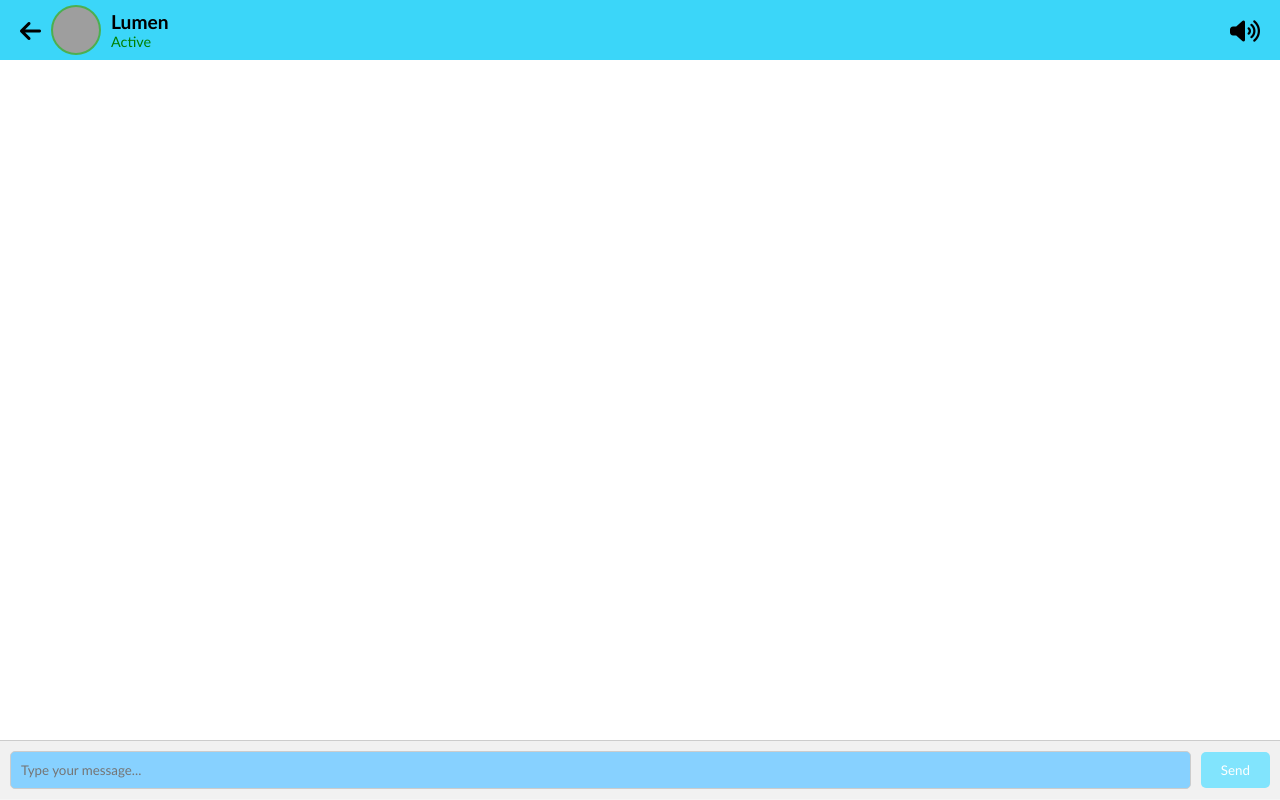
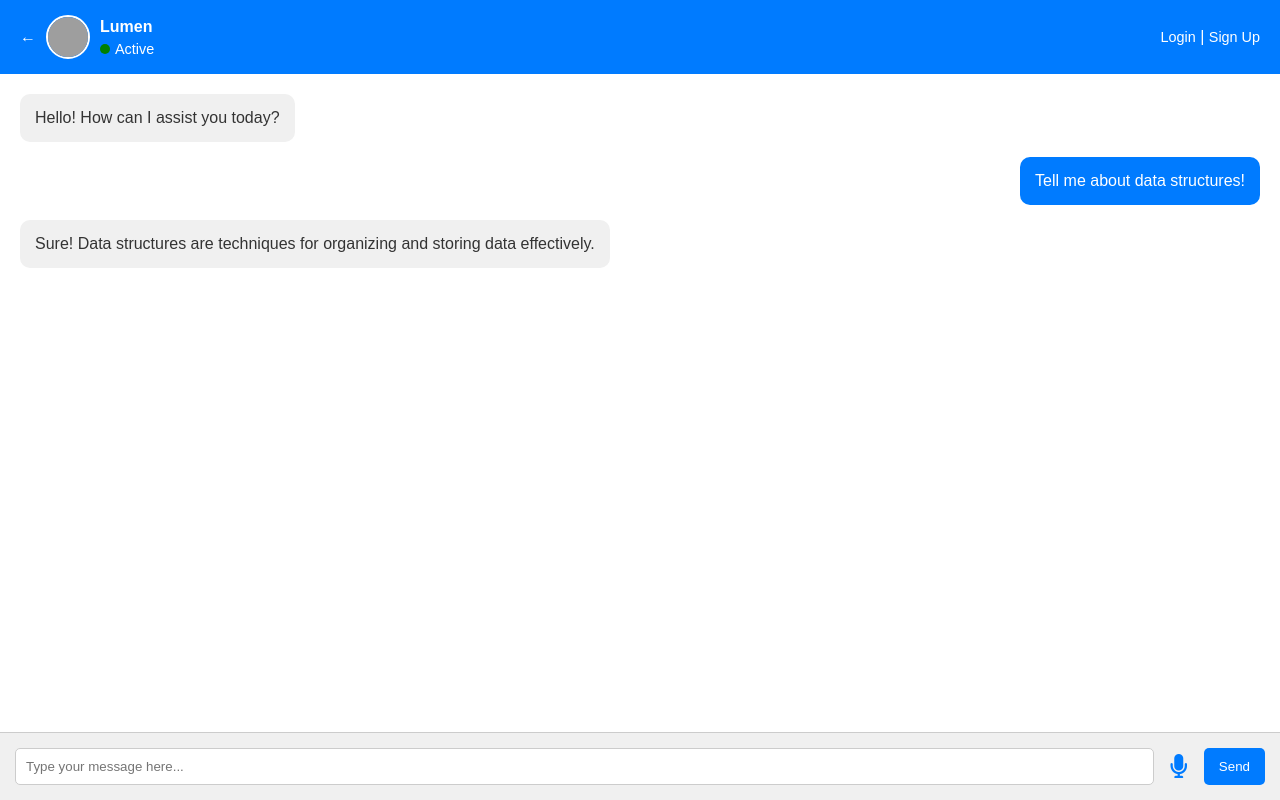
Before and after one commit to ishita061/Data-Structure-based-Conversational-AI-Chatbot, a PHP site: page / in a window 1280 px wide. Run offline with PHP 8.4, Linux system fonts and the light colour scheme; grey boxes are pictures that could not be loaded.

Commit message:
Add files via upload

```diff
--- a/index.html
+++ b/index.html
@@ -3,45 +3,56 @@
 <head>
     <meta charset="UTF-8">
     <meta name="viewport" content="width=device-width, initial-scale=1.0">
-        <title>AI Chatbot Interface</title>
-        <!-- Font Awesome for icons -->
-        <link rel="stylesheet" href="https://cdnjs.cloudflare.com/ajax/libs/font-awesome/6.7.2/css/all.min.css" integrity="sha512-Evv84Mr4kqVGRNSgIGL/F/aIDqQb7xQ2vcrdIwxfjThSH8CSR7PBEakCr51Ck+w+/U6swU2Im1vVX0SVk9ABhg==" crossorigin="anonymous" referrerpolicy="no-referrer" />
-        <!-- Link to custom CSS -->
+    <title>Chatbot Interface</title>
+    <!-- Font Awesome CDN -->
+    <link href="https://cdnjs.cloudflare.com/ajax/libs/font-awesome/6.0.0-beta3/css/all.min.css" rel="stylesheet">
     <link rel="stylesheet" href="style.css">
 </head>
 <body>
-        <!-- Navbar -->
-        <div class="navbar">
-            <div class="nav-ai">
-                <!-- Left Arrow Button -->
-                <button class="back-button">
-                    <i class="fa-solid fa-arrow-left"></i>
-                </button>
-                <!-- AI Image Placeholder -->
-                <div class="ai-image ai-photo"></div>
-                <!-- Lumen Info -->
-                <div class="ai-info">
-                    <span class="ai-name">Lumen</span>
-                    <span class="ai-status">Active</span>
-                </div>
-                <!-- Speaker Icon -->
-                <div class="speaker-icon">
-                    <i class="fa-solid fa-volume-up"></i>
+    <div class="chat-container">
+        <!-- Header Section -->
+        <header class="chat-header">
+            <div class="header-left">
+                <!-- Back button to navigate to welcome.html -->
+                <a href="welcome.html" class="back-button">&larr;</a>
+                <img src="trans_bg1.png" alt="AI Profile" class="profile-image">
+                <div class="profile">
+                    <span class="profile-name">Lumen</span>
+                    <div class="status">
+                        <span class="status-indicator active"></span>
+                        <span class="status-text">Active</span>
                     </div>
                 </div>
             </div>
+            <div class="header-right">
+                <div class="auth-links">
+                    <a href="login.html" class="login">Login</a> | <a href="#" class="signup">Sign Up</a>
+                </div>
+            </div>
+        </header>
 
-        <!-- Chat Container -->
-        <div class="chat-container">
-            <!-- Chat Messages will go here -->
+        <!-- Chat Messages Section -->
+        <div class="chat-messages">
+            <div class="message bot">Hello! How can I assist you today?</div>
+            <div class="message user">Tell me about data structures!</div>
+            <div class="message bot">Sure! Data structures are techniques for organizing and storing data effectively.</div>
         </div>
 
-        <!-- Prompt Area -->
-        <div class="prompt-area">
-            <input type="text" class="message-input" placeholder="Type your message...">
+        <!-- Input Section -->
+        <div class="chat-input">
+            <input type="text" placeholder="Type your message here..." />
+            <button class="microphone-button">
+                <i class="fas fa-microphone"></i>
+            </button>
             <button class="send-button">Send</button>
         </div>
-
+    </div>
     <script src="script.js"></script>
 </body>
 </html>
+
+<!-- <div class="chat-messages">
+    <div class="message bot">Hello! How can I assist you today?</div>
+    <div class="message user">Tell me about data structures!</div>
+    <div class="message bot">Sure! Data structures are techniques for organizing and storing data effectively.</div>
+</div> -->
--- a/style.css
+++ b/style.css
@@ -1,107 +1,156 @@
-/* General Reset */
-* {
+/* General Body Styling */
+body {
     margin: 0;
     padding: 0;
-    box-sizing: border-box;
-    font-family: 'Gill Sans', 'Gill Sans MT', Calibri, 'Trebuchet MS', sans-serif;
+    font-family: 'Arial', sans-serif;
+    background-color: #f7f7f7;
 }
-/* Body Styling */
-body {
+
+/* Full-Screen Chat Container */
+.chat-container {
     width: 100%;
     height: 100vh;
-    background-color: #f5f5f5;
+    display: flex;
+    flex-direction: column;
+    background: #ffffff;
 }
-/* Navbar */
-.navbar {
-    height: 60px;
-    background-color: #3bd6f9;
+
+/* Header Section */
+.chat-header {
+    display: flex;
+    justify-content: space-between;
+    align-items: center;
+    padding: 15px 20px;
+    background: #007bff;
+    color: white;
+}
+
+.header-left {
     display: flex;
     align-items: center;
-    padding: 0 20px;
-    box-shadow: 0 2px 5px rgba(0, 0, 0, 0.1);
+    gap: 10px;
 }
-/* Left Arrow Button */
+
 .back-button {
-    background-color: transparent;
+    text-decoration: none;
+    color: white;
+    font-size: 1rem;
     border: none;
-    color: #000000;
-    font-size: 1.5em;
+    background: none;
     cursor: pointer;
-    margin-right: 10px;
 }
-/* AI Section in Navbar */
-.nav-ai {
+
+.back-button:hover {
+    text-decoration: underline;
+}
+
+.profile-image {
+    width: 40px;
+    height: 40px;
+    border-radius: 50%;
+    border: 2px solid white;
+}
+
+.profile {
+    display: flex;
+    flex-direction: column;
+    align-items: flex-start;
+    gap: 5px;
+}
+
+.profile-name {
+    font-weight: bold;
+}
+
+.status {
     display: flex;
     align-items: center;
-    flex-grow: 1;
+    gap: 5px;
+    font-size: 0.9rem;
 }
-/* AI Image Placeholder */
-.ai-photo {
-    background-image: url("trans_bg1.png");
-    background-size: cover;
-    background-position: center;
-    height: 50px;
-    width: 50px;
+
+.status-indicator {
+    width: 10px;
+    height: 10px;
     border-radius: 50%;
-    border: 2px solid #4CAF50;
-    margin-right: 10px;
+    background: green;
 }
-/* AI Info (Name and Status) */
-.ai-info {
+
+.auth-links a {
+    color: white;
+    text-decoration: none;
+    font-size: 0.9rem;
+}
+
+.auth-links a:hover {
+    text-decoration: underline;
+}
+
+/* Chat Messages Section */
+.chat-messages {
+    flex: 1;
+    padding: 20px;
+    overflow-y: auto;
     display: flex;
     flex-direction: column;
+    gap: 15px;
 }
-.ai-name {
-    font-weight: bold;
-    font-size: 1.2em;
+
+.message {
+    padding: 15px;
+    border-radius: 10px;
+    max-width: 75%;
 }
-.ai-status {
-    font-size: 0.9em;
-    color: green;
+
+.message.bot {
+    background-color: #f0f0f0;
+    align-self: flex-start;
+    color: #333;
 }
-/* Speaker Icon */
-.speaker-icon {
-    font-size: 1.5em;
-    color: #000000;
-    margin-left: auto;
-    cursor: pointer;
+
+.message.user {
+    background-color: #007bff;
+    color: white;
+    align-self: flex-end;
 }
-/* Chat Container */
-.chat-container {
-    width: 100%;
-    height: calc(100% - 120px);
-    background-color: #ffffff;
-    color: #fff;
-    padding: 10px;
-    overflow-y: auto;
-}
-/* Prompt Area */
-.prompt-area {
+
+/* Input Section */
+.chat-input {
     display: flex;
-    align-items: center;
-    padding: 10px;
-    background-color: #f1f1f1;
+    gap: 10px;
+    padding: 15px;
+    background: #f0f0f0;
     border-top: 1px solid #ccc;
 }
-/* Input Field */
-.message-input {
+
+.chat-input input {
     flex: 1;
     padding: 10px;
     border: 1px solid #ccc;
     border-radius: 5px;
-    margin-right: 10px;
-    background-color: #87d1ff;
 }
-/* Send Button */
+
+.microphone-button {
+    border: none;
+    background: none;
+    font-size: 1.5rem;
+    color: #007bff;
+    cursor: pointer;
+}
+
+.microphone-button:hover {
+    color: #0056b3;
+}
+
 .send-button {
-    padding: 10px 20px;
-    background-color: #81e4fd;
-    color: #fff;
+    padding: 10px 15px;
+    background-color: #007bff;
+    color: white;
     border: none;
     border-radius: 5px;
     cursor: pointer;
 }
-/* Send Button Hover Effect */
+
 .send-button:hover {
-    background-color: #8ee0fb;
+    background-color: #0056b3;
 }
```
Lines whose indentation alone changed are shown as unchanged.
